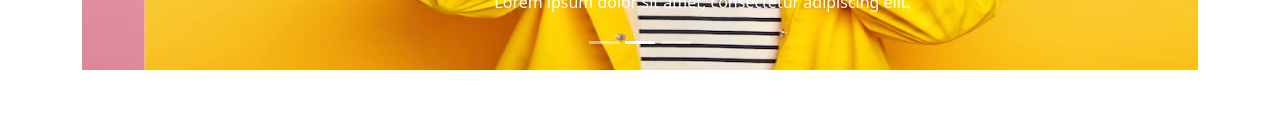
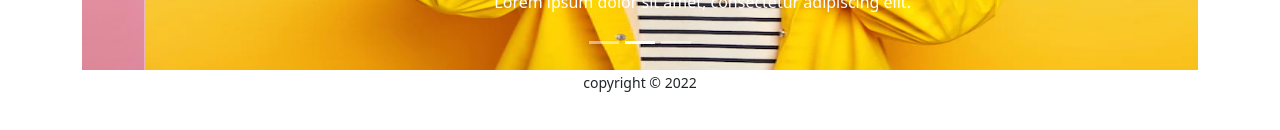
Before and after one commit to 52atiq/i-photo, a React (Create React App) app: page / in a window 1280 px wide. Shown: the part 394-524 px from the top of the page. Built offline with nearby package versions, Linux system fonts and the light colour scheme.

Commit message:
footer done

```diff
--- a/src/App.js
+++ b/src/App.js
@@ -13,7 +13,7 @@ function App() {
       <Route path='/' element={ <Home> </Home> }> </Route>
       {/* <Route path='/service/:serviceId' element={<ServiceDetail> </ServiceDetail>}> </Route> */}
     </Routes>
-     {/* <Footer> </Footer> */}
+     <Footer> </Footer>
     </>
   );
 }
--- a/src/components/Pages/Shared/Footer/Footer.js
+++ b/src/components/Pages/Shared/Footer/Footer.js
@@ -0,0 +1,13 @@
+import React from 'react';
+
+const Footer = () => {
+    const today = new Date();
+    const year = today.getFullYear()
+    return (
+        <div className='text-center'>
+             <p><small> copyright &copy; {year}</small></p>
+        </div>
+    );
+};
+
+export default Footer;
```
